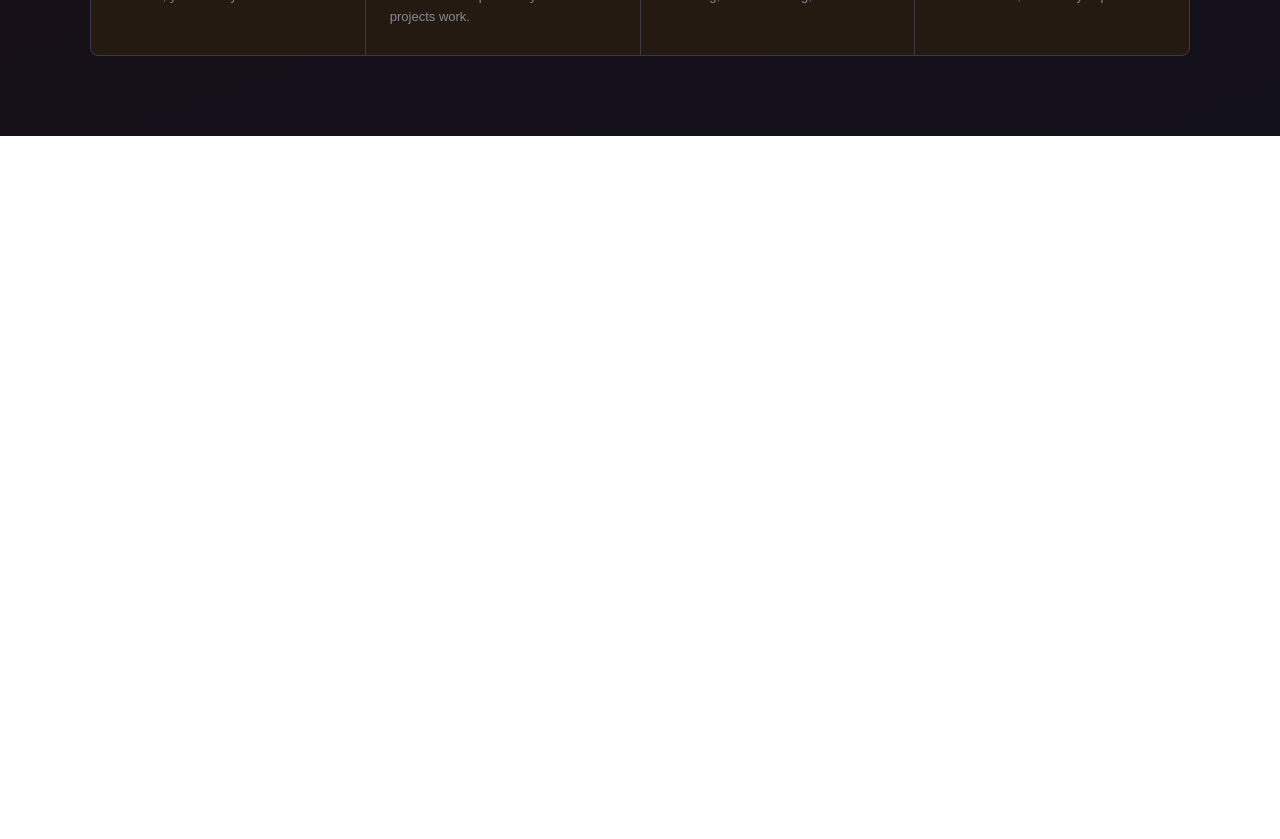
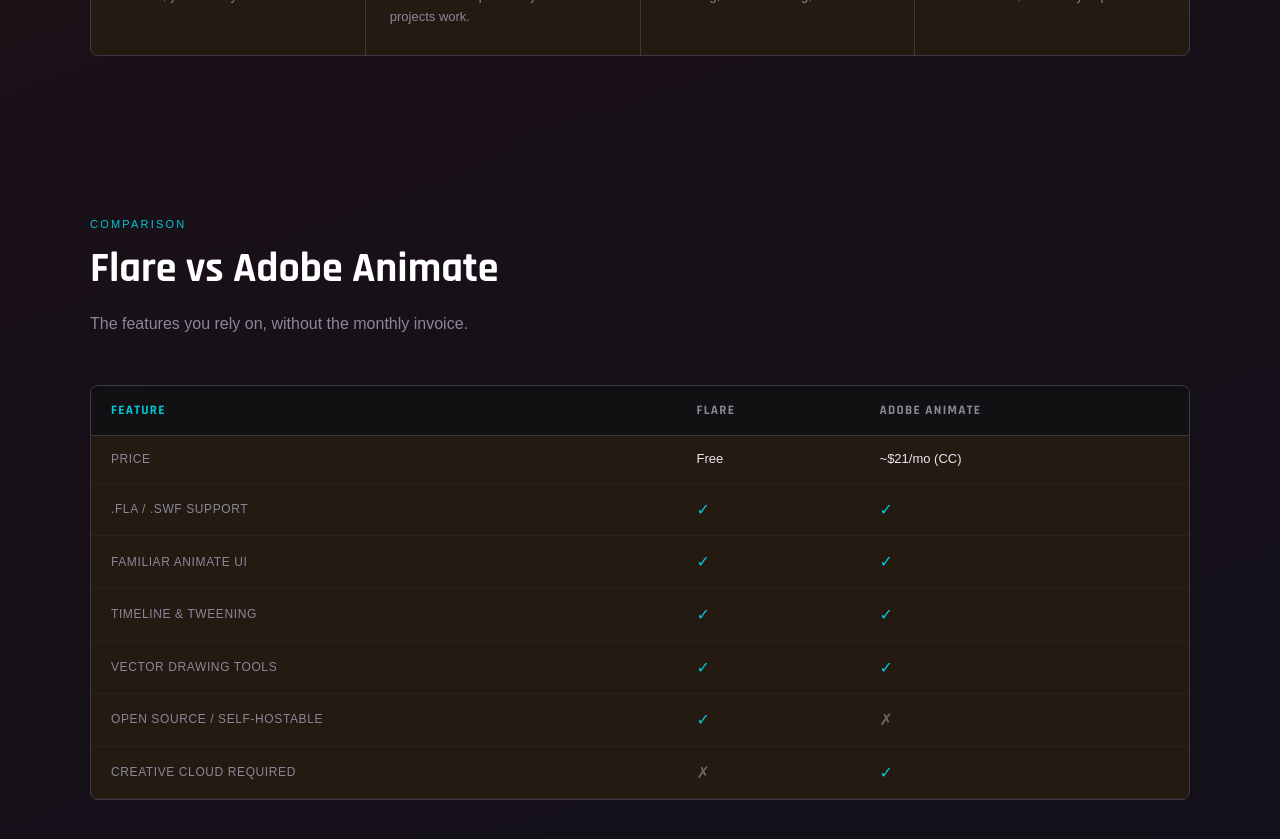
Before and after one commit to GbaGuy/website, a Next.js app: page / in a window 1280 px wide. Shown: the part 1660-2499 px from the top of the page. Before the commit the page ends 1796 px from the top, so only its background shows below. Built offline with nearby package versions, Linux system fonts and the light colour scheme.

Commit message:
feat: add ComparisonTable component

```diff
--- a/app/globals.css
+++ b/app/globals.css
@@ -595,3 +595,54 @@
   color: var(--muted);
   line-height: 1.6;
 }
+
+/* ── COMPARISON TABLE ── */
+.compare-wrap {
+  background: var(--panel);
+  border: 1px solid var(--border);
+  border-radius: 8px;
+  overflow: hidden;
+}
+table {
+  width: 100%;
+  border-collapse: collapse;
+}
+thead tr {
+  background: #111114;
+}
+th {
+  padding: 14px 20px;
+  text-align: left;
+  font-family: 'Rajdhani', sans-serif;
+  font-size: 13px;
+  letter-spacing: 0.1em;
+  text-transform: uppercase;
+  color: var(--muted);
+  border-bottom: 1px solid var(--border);
+}
+th:first-child {
+  color: var(--accent);
+}
+td {
+  padding: 13px 20px;
+  font-size: 13px;
+  color: var(--text);
+  border-bottom: 1px solid rgba(255, 255, 255, 0.04);
+}
+td:first-child {
+  color: var(--muted);
+  font-size: 12px;
+  letter-spacing: 0.05em;
+  text-transform: uppercase;
+}
+tbody tr:hover td {
+  background: rgba(255, 255, 255, 0.02);
+}
+.check {
+  color: var(--accent);
+  font-size: 16px;
+}
+.cross {
+  color: #666;
+  font-size: 16px;
+}
--- a/app/page.tsx
+++ b/app/page.tsx
@@ -1,4 +1,5 @@
 import AppMockup from "@/components/AppMockup";
+import ComparisonTable from "@/components/ComparisonTable";
 import Features from "@/components/Features";
 import Header from "@/components/Header";
 import Hero from "@/components/Hero";
@@ -12,6 +13,8 @@
         <AppMockup />
         <div className="divider" />
         <Features />
+        <div className="divider" />
+        <ComparisonTable />
       </main>
     </>
   );
--- /dev/null
+++ b/components/ComparisonTable.tsx
@@ -0,0 +1,36 @@
+import React from 'react'
+
+function ComparisonTable() {
+  return (
+    <section>
+    <div className="container">
+      <span className="section-label">Comparison</span>
+      <h2>Flare vs Adobe Animate</h2>
+      <p className="section-desc">The features you rely on, without the monthly invoice.</p>
+      <div className="compare-wrap">
+        <table>
+          <thead>
+            <tr>
+              <th>Feature</th>
+              <th>Flare</th>
+              <th>Adobe Animate</th>
+            </tr>
+          </thead>
+          <tbody>
+            <tr><td>Price</td><td>Free</td><td>~$21/mo (CC)</td></tr>
+            <tr><td>.FLA / .SWF support</td><td><span className="check">✓</span></td><td><span className="check">✓</span></td></tr>
+            <tr><td>Familiar Animate UI</td><td><span className="check">✓</span></td><td><span className="check">✓</span></td></tr>
+            <tr><td>Timeline & tweening</td><td><span className="check">✓</span></td><td><span className="check">✓</span></td></tr>
+            <tr><td>Vector drawing tools</td><td><span className="check">✓</span></td><td><span className="check">✓</span></td></tr>
+            <tr><td>Open source / self-hostable</td><td><span className="check">✓</span></td><td><span className="cross">✗</span></td></tr>
+            <tr><td>Creative Cloud required</td><td><span className="cross">✗</span></td><td><span className="check">✓</span></td></tr>
+          </tbody>
+        </table>
+      </div>
+    </div>
+  </section>
+
+  )
+}
+
+export default ComparisonTable
```
